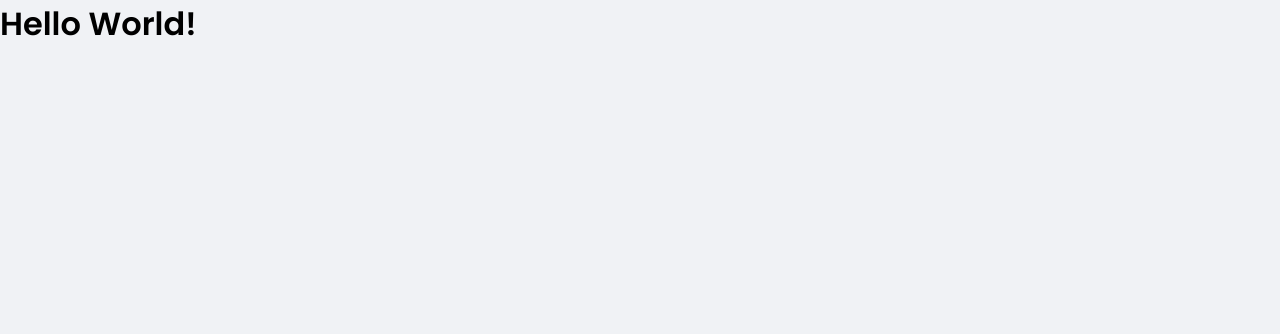
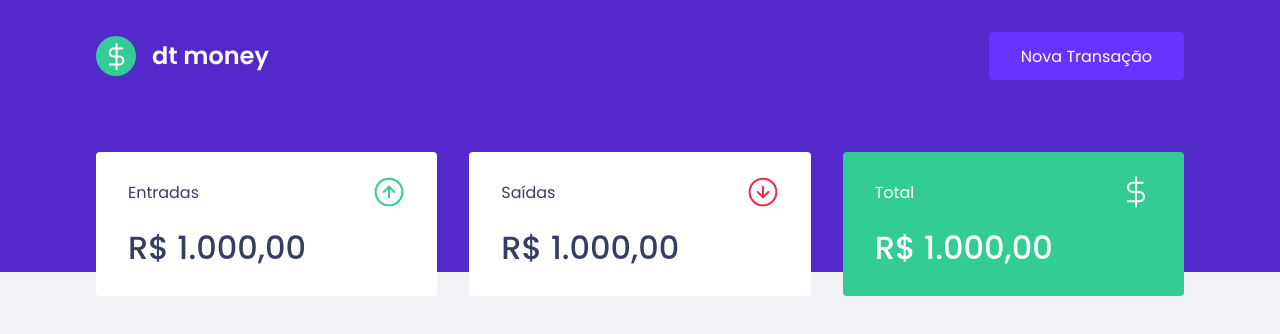
Before and after one commit to flaviobvds/dtmoney2, a React (Create React App) app: page / in a window 1280 px wide. Shown: the top 334 px of the page. Built offline with nearby package versions, Linux system fonts and the light colour scheme.

Commit message:
componentização

```diff
--- a/public/index.html
+++ b/public/index.html
@@ -8,7 +8,7 @@
     <link rel="shortcut icon" href="favicon.png" type="image/png">
 
     <title>dtmoney2</title>
-    <link rel="preconnect" href="https://fonts.gstatic.com" crossorigin><link href="https://fonts.googleapis.com/css2?family=Poppins:wght@400;600&display=swap" rel="stylesheet">
+    <link rel="preconnect" href="https://fonts.gstatic.com" crossorigin><link href="https://fonts.googleapis.com/css2?family=Poppins:wght@400;500;600&display=swap" rel="stylesheet">
   </head>
   <body>
     <noscript>You need to enable JavaScript to run this app.</noscript>
--- a/src/App.tsx
+++ b/src/App.tsx
@@ -1,11 +1,14 @@
 import styled from 'styled-components'
+import { Dashboard } from './components/Dashboard';
+import { Header } from './components/Header';
 import { GlobalStyle } from './styles/global';
 
 export function App() {
   return (
-    <div className="App">
-     <h1>Hello World!</h1>
-     <GlobalStyle />
-    </div>
+    <>
+        <Header/>
+        <Dashboard />
+        <GlobalStyle />
+    </>
   );
 }
--- /dev/null
+++ b/src/components/Dashboard/index.tsx
@@ -0,0 +1,10 @@
+import { Summary } from "../Summary";
+import { Container } from "./styles";
+
+export function Dashboard() {
+    return(
+        <Container>
+            <Summary/>
+        </Container>
+    );
+}
--- /dev/null
+++ b/src/components/Dashboard/styles.ts
@@ -0,0 +1,7 @@
+import styled from "styled-components";
+
+export const Container = styled.main`
+    max-width: 1120px;
+    margin: 0 auto;
+    padding: 2.5rem 1rem;
+`;
--- /dev/null
+++ b/src/components/Header/index.tsx
@@ -0,0 +1,15 @@
+import logo from '../../assets/logo.svg';
+import { Container, Content } from './styles';
+
+export function Header() {
+    return(
+        <Container>
+            <Content>
+                <img src={logo} alt="dt money" />
+                <button type="button">
+                    Nova Transação
+                </button>
+            </Content>
+        </Container>
+    )
+}
--- /dev/null
+++ b/src/components/Header/styles.ts
@@ -0,0 +1,30 @@
+import styled from 'styled-components';
+
+export const Container = styled.header`
+    background: var(--blue);
+`
+
+export const Content = styled.div`
+    max-width: 1120px;
+    margin: 0 auto;
+    padding: 2rem 1rem 12rem;
+    display: flex;
+    allign-items: center;
+    justify-content: space-between;
+
+    button {
+        font-size: 1rem;
+        color: #FFF;
+        background: var(--blue-light);
+        border: 0;
+        padding: 0 2rem;
+        border-radius: 0.25rem;
+        height: 3rem;
+
+        transition: filter 0.2s;
+
+        &:hover{
+            filter: brightness(0.9);
+        }
+    }
+`
--- /dev/null
+++ b/src/components/Summary/index.tsx
@@ -0,0 +1,34 @@
+import { Container } from "./styles";
+import incomes from "../../assets/incomes.svg";
+import expenses from "../../assets/expenses.svg";
+import total from "../../assets/total.svg";
+
+export function Summary() {
+    return(
+        <Container>
+            <div>
+                <header>
+                    <p>Entradas</p>
+                    <img src={incomes} alt="Entradas" />
+                </header>
+                <strong>R$ 1.000,00</strong>
+            </div>
+
+            <div>
+                <header>
+                    <p>Saídas</p>
+                    <img src={expenses} alt="Saídas" />
+                </header>
+                <strong>R$ 1.000,00</strong>
+            </div>
+
+            <div className="highlight-background">
+                <header>
+                    <p>Total</p>
+                    <img src={total} alt="Total" />
+                </header>
+                <strong>R$ 1.000,00</strong>
+            </div>
+        </Container>
+    );
+}
--- /dev/null
+++ b/src/components/Summary/styles.ts
@@ -0,0 +1,34 @@
+import styled from "styled-components";
+
+export const Container = styled.div`
+    display: grid;
+    grid-template-columns: repeat(3, 1fr);
+    gap: 2rem;
+    margin-top: -10rem;
+
+    div {
+        background: var(--shape);
+        padding: 1.5rem 2rem;
+        border-radius: 0.25rem;
+        color: var(--text-title);
+
+        header {
+            display: flex;
+            align-items: center;
+            justify-content: space-between;
+        }
+
+        strong {
+            display: block;
+            margin-top: 1rem;
+            font-size: 2rem;
+            font-weight: 500;
+            line-height: 3rem;
+        }
+
+        &.highlight-background {
+            background: var(--green);
+            color: #fff;
+        }
+    }
+`;
--- a/src/styles/global.ts
+++ b/src/styles/global.ts
@@ -5,7 +5,8 @@
         --background: #f0f2f5;
         --red: #e52e4d;
         --blue: #5429cc;
-        --blue-light: #6933ff
+        --green: #33cc95;
+        --blue-light: #6933ff;
         --text-title: #363f5f;
         --text-body: #969cb3;
         --shape: #FFFFFF;
```
